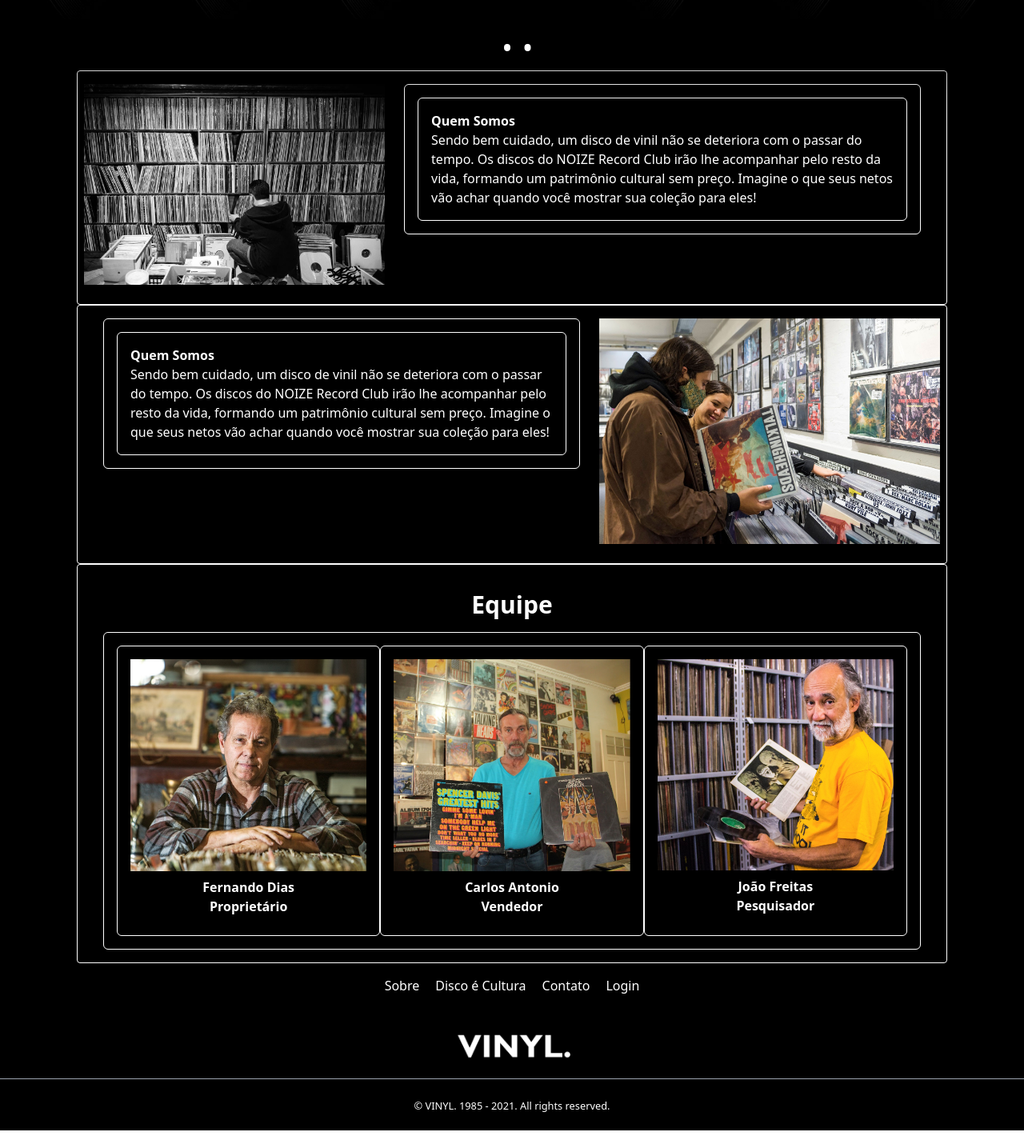
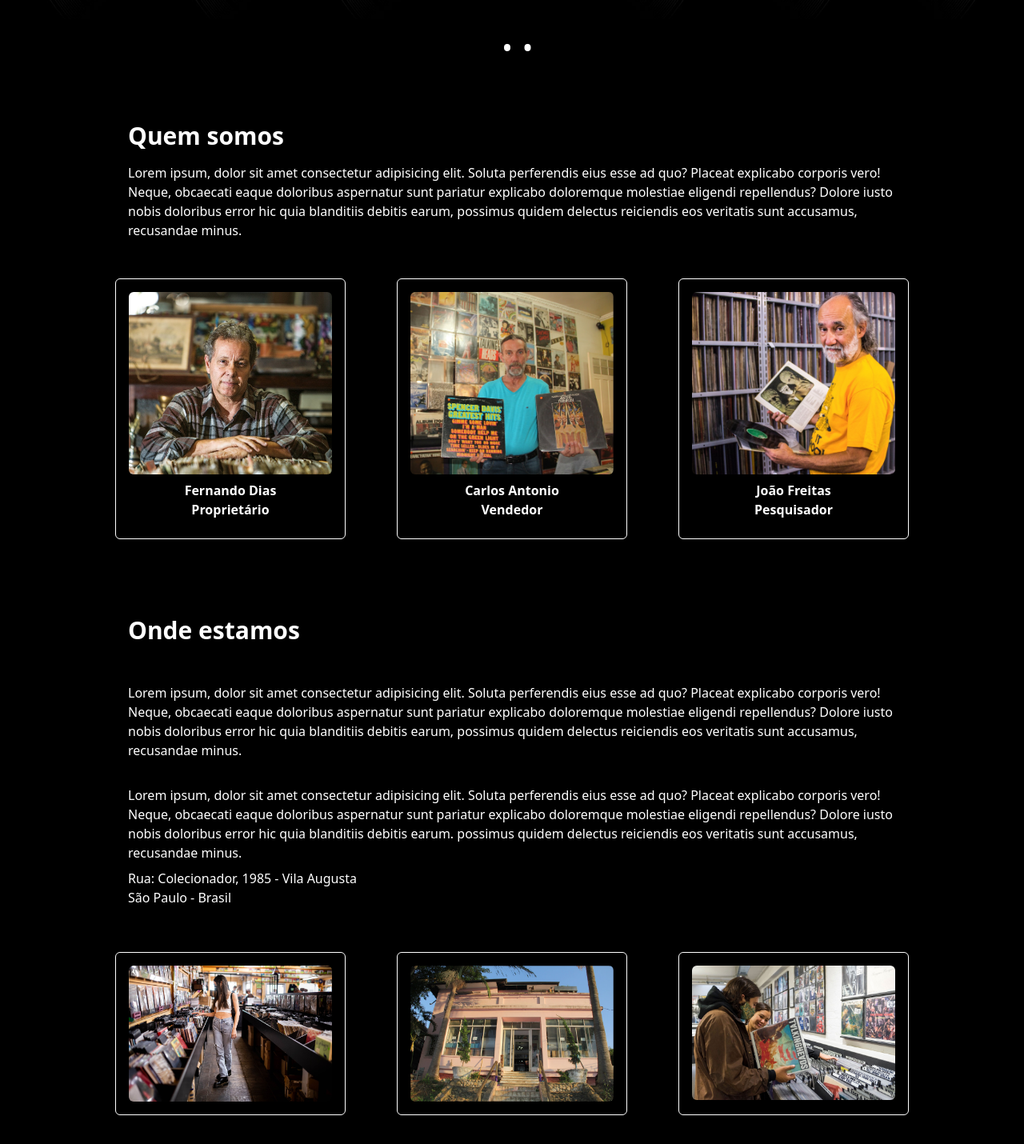
Before and after one commit to RaquelBennington/fatec-projeto-integrador-II-vinyl, a Nuxt app: page /sobre in a window 1280 px wide. Shown: the part 400-1830 px from the top of the page at 80% size. Built offline with nearby package versions, Linux system fonts and the light colour scheme.

Commit message:
alterações-001

```diff
--- a/components/Footer.vue
+++ b/components/Footer.vue
@@ -7,22 +7,22 @@
         >
           <nuxt-link
             to="/sobre"
-            class="text-base font-medium text-white hover:text-blue-500"
+            class="text-base font-medium text-white hover:text-gray-500"
             >Sobre</nuxt-link
           >
           <nuxt-link
             to="/cultura"
-            class="text-base font-medium text-white hover:text-blue-500"
+            class="text-base font-medium text-white hover:text-gray-500"
             >Disco é Cultura</nuxt-link
           >
           <nuxt-link
             to="/contato"
-            class="text-base font-medium text-white hover:text-blue-500"
+            class="text-base font-medium text-white hover:text-gray-500"
             >Contato</nuxt-link
           >
           <nuxt-link
             to="/login"
-            class="text-base font-medium text-white hover:text-blue-500"
+            class="text-base font-medium text-white hover:text-gray-500"
             >Login</nuxt-link
           >
         </div>
--- a/components/Navbar-categorias.vue
+++ b/components/Navbar-categorias.vue
@@ -5,33 +5,33 @@
     >
       <nuxt-link
         to="/sobre"
-        class="text-base font-medium text-white hover:text-blue-500"
+        class="text-base font-medium text-white hover:text-gray-500"
         >Discos</nuxt-link
       >
       <nuxt-link
         to="/artistas"
-        class="text-base font-medium text-white hover:text-blue-500"
+        class="text-base font-medium text-white hover:text-gray-500"
         >Brasilidades</nuxt-link
       >
       <nuxt-link
         to="/artistas"
-        class="text-base font-medium text-white hover:text-blue-500"
-        >Soul</nuxt-link
+        class="text-base font-medium text-white hover:text-gray-500"
+        >Funk</nuxt-link
       >
       <nuxt-link
         to="/discos"
-        class="text-base font-medium text-white hover:text-blue-500"
-        >Funk</nuxt-link
-      >
-      <nuxt-link
-        to="/contato"
-        class="text-base font-medium text-white hover:text-blue-500"
+        class="text-base font-medium text-white hover:text-gray-500"
         >Jazz</nuxt-link
       >
       <nuxt-link
         to="/contato"
-        class="text-base font-medium text-white hover:text-blue-500"
-        >Roupas e Acessórios</nuxt-link
+        class="text-base font-medium text-white hover:text-gray-500"
+        >Rock</nuxt-link
+      >
+      <nuxt-link
+        to="/contato"
+        class="text-base font-medium text-white hover:text-gray-500"
+        >Soul</nuxt-link
       >
     </div>
   </div>
--- a/components/Navbar.vue
+++ b/components/Navbar.vue
@@ -34,11 +34,11 @@
         </div>
 
         <nav class="hidden md:flex space-x-10 text-white bg-black">
-          <nuxt-link to="/sobre" class="text-base font-medium text-white hover:text-blue-500">Sobre</nuxt-link>
-          <nuxt-link to="/cultura" class="text-base font-medium text-white hover:text-blue-500">Disco é cultura</nuxt-link>
-          <nuxt-link to="/contato" class="text-base font-medium text-white hover:text-blue-500">Contato</nuxt-link>
-          <nuxt-link to="/login" class="text-base font-medium text-white hover:text-blue-500"><Icon-login/></nuxt-link>
-          <nuxt-link to="/carrinho" class="text-base font-medium text-white hover:text-blue-500"><Icon-shop/></nuxt-link>
+          <nuxt-link to="/sobre" class="text-base font-medium text-white hover:text-gray-500">Sobre</nuxt-link>
+          <nuxt-link to="/cultura" class="text-base font-medium text-white hover:text-gray-500">Disco é cultura</nuxt-link>
+          <nuxt-link to="/contato" class="text-base font-medium text-white hover:text-gray-500">Contato</nuxt-link>
+          <nuxt-link to="/login" class="text-base font-medium text-white hover:text-gray-500"><Icon-login/></nuxt-link>
+          <nuxt-link to="/carrinho" class="text-base font-medium text-white hover:text-gray-500"><Icon-shop/></nuxt-link>
         </nav>
 
       </div>
--- a/components/Section-cultura.vue
+++ b/components/Section-cultura.vue
@@ -3,47 +3,11 @@
     class="flex items-center w-screen min-h-screen bg-black"
     style="font-family: 'Muli', sans-serif"
   >
-    <div class="container ml-auto mr-auto flex flex-wrap items-start">
+    <div class="container ml-auto mr-auto flex flex-wrap items-start  space-x-16">
       <div class="w-full pl-5 lg:pl-2 mb-4 mt-4">
-        <h1 class="text-3xl lg:text-4xl text-gray-700 font-extrabold">
-          Destaque
+        <h1 class="text-3xl lg:text-4xl text-gray-500 font-extrabold py-4">
+          Disco é Cultura
         </h1>
-      </div>
-      <div
-        class="w-full md:w-1/4 lg:w-1/8 pl-10 pr-10 mb-20 lg:pl-2 lg:pr-2 w-20"
-      >
-        <div
-          class="bg-black rounded m-h-64 p-2 hover:shadow-xl border-white border border-t border-b border-r"
-        >
-          <figure class="mb-2">
-            <img
-              src="~/assets/Deejay/dj-marky-001.jpg"
-              alt=""
-              class="h-64 ml-auto mr-auto"
-            />
-          </figure>
-
-          <div
-            class="rounded p-2 p-10 bg-white flex flex-col border-black border border-t border-b border-r"
-          >
-            <div>
-              <h5 class="text-black text-2 font-bold leading-none">DJ Marky</h5>
-              <p class="text-base text-gray-600 leading-none py-2">
-                Lorem ipsum dolor sit amet consectetur adipisicing elit. Minima
-                officiis fuga consectetur at assumenda.
-              </p>
-            </div>
-            <div class="flex items-center">
-              <button
-                class="rounded-full text-white hover:text-black focus:outline-none w-10 h-10 flex ml-auto transition duration-200 py-2"
-              >
-                <div>
-                  <Icon-twitch />
-                </div>
-              </button>
-            </div>
-          </div>
-        </div>
       </div>
 
       <div
@@ -66,7 +30,9 @@
             <div>
               <h5 class="text-black text-2 font-bold leading-none">DJ Nuts</h5>
               <p class="text-base text-gray-600 leading-none">
-               Lorem ipsum dolor sit amet consectetur adipisicing elit. Minima officiis fuga consectetur at assumenda.</p>
+                Lorem ipsum dolor sit amet consectetur adipisicing elit. Minima
+                officiis fuga consectetur at assumenda.
+              </p>
             </div>
             <div class="flex items-center">
               <button
@@ -101,7 +67,9 @@
             <div>
               <h5 class="text-black text-2 font-bold leading-none">DJ Marky</h5>
               <p class="text-base text-gray-600 leading-none">
-               Lorem ipsum dolor sit amet consectetur adipisicing elit. Minima officiis fuga consectetur at assumenda.</p>
+                Lorem ipsum dolor sit amet consectetur adipisicing elit. Minima
+                officiis fuga consectetur at assumenda.
+              </p>
             </div>
             <div class="flex items-center">
               <button
@@ -154,5 +122,4 @@
       </div>
     </div>
   </div>
-
 </template>
--- a/components/Sobre-section.vue
+++ b/components/Sobre-section.vue
@@ -1,94 +1,31 @@
 <template>
   <section class="px-24 bg-black">
     <article>
-      <div
-        class="bg-black rounded m-h-54 p-2 border-white border border-t border-b border-r py-4 flex"
-      >
-        <div class="mb-2">
-          <img
-            class="w-140 ml-auto mr-auto"
-            src="~/assets/Sobre/sobre-loja-07.jpg"
-            alt=""
-          />
-        </div>
-
+      <div class="bg-black rounded m-h-54 p-2 border-white py-4">
         <div class="px-6 bg-black">
-          <div
-            class="rounded-md p-4 bg-black flex flex-col border-white border border-t border-b border-r"
-          >
-            <div
-              class="rounded-md p-4 bg-black flex flex-col border-white border border-t border-b border-r"
-            >
-              <h2 class="text-white font-bold">Quem Somos</h2>
-              <p class="text-white">
-                Sendo bem cuidado, um disco de vinil não se deteriora com o
-                passar do tempo. Os discos do NOIZE Record Club irão lhe
-                acompanhar pelo resto da vida, formando um patrimônio cultural
-                sem preço. Imagine o que seus netos vão achar quando você
-                mostrar sua coleção para eles!
-              </p>
-            </div>
+          <div class="rounded-md p-8 bg-black flex flex-col">
+            <h1 class="text-3xl text-white font-bold py-4">Quem somos</h1>
+            <p class="text-white">
+              Lorem ipsum, dolor sit amet consectetur adipisicing elit. Soluta
+              perferendis eius esse ad quo? Placeat explicabo corporis vero!
+              Neque, obcaecati eaque doloribus aspernatur sunt pariatur
+              explicabo doloremque molestiae eligendi repellendus? Dolore iusto
+              nobis doloribus error hic quia blanditiis debitis earum, possimus
+              quidem delectus reiciendis eos veritatis sunt accusamus,
+              recusandae minus.
+            </p>
           </div>
-        </div>
-      </div>
-    </article>
-
-    <article>
-      <div
-        class="bg-black rounded m-h-54 p-2 border-white border border-t border-b border-r py-4 flex"
-      >
-        <div class="px-6 bg-black">
-          <div
-            class="rounded-md p-4 bg-black flex flex-col border-white border border-t border-b border-r"
-          >
-            <div
-              class="rounded-md p-4 bg-black flex flex-col border-white border border-t border-b border-r"
-            >
-              <h2 class="text-white font-bold">Quem Somos</h2>
-              <p class="text-white">
-                Sendo bem cuidado, um disco de vinil não se deteriora com o
-                passar do tempo. Os discos do NOIZE Record Club irão lhe
-                acompanhar pelo resto da vida, formando um patrimônio cultural
-                sem preço. Imagine o que seus netos vão achar quando você
-                mostrar sua coleção para eles!
-              </p>
-            </div>
-          </div>
-        </div>
-
-        <div class="mb-2">
-          <img
-            class="w-140 ml-auto mr-auto"
-            src="~/assets/Sobre/sobre-loja-02.jpg"
-            alt=""
-          />
-        </div>
-      </div>
-    </article>
-
-    <article>
-      <div
-        class="bg-black rounded m-h-54 p-2 border-white border border-t border-b border-r py-4 flex justify-between items-center"
-      >
-        <div class="px-6 bg-black">
-            <h1 class="text-white text-3xl font-bold text-center py-4">
-                  Equipe
-                </h1>
-          <div
-            class="rounded-md p-4 bg-black flex border-white border border-t border-b border-r flex"
-          >
+          <div class="rounded-md p-4 bg-black flex space-x-16">
             <div
               class="rounded-md p-4 bg-black flex flex-col border-white border border-t border-b border-r"
             >
               <img
-                class="w-80 ml-auto mr-auto"
+                class="w-80 ml-auto mr-auto rounded-md"
                 src="~/assets/Equipe/equipe_001.jpeg"
                 alt=""
               />
               <div class="flex-col py-2">
-                <h2 class="text-white font-bold text-center">
-                  Fernando Dias
-                </h2>
+                <h2 class="text-white font-bold text-center">Fernando Dias</h2>
                 <p class="text-white font-bold text-center">Proprietário</p>
               </div>
             </div>
@@ -97,14 +34,12 @@
               class="rounded-md p-4 bg-black flex flex-col border-white border border-t border-b border-r"
             >
               <img
-                class="w-80 ml-auto mr-auto"
+                class="w-80 ml-auto mr-auto rounded-md"
                 src="~/assets/Equipe/equipe_002.jpeg"
                 alt=""
               />
               <div class="flex-col py-2">
-                <h2 class="text-white font-bold text-center">
-                  Carlos Antonio
-                </h2>
+                <h2 class="text-white font-bold text-center">Carlos Antonio</h2>
                 <p class="text-white font-bold text-center">Vendedor</p>
               </div>
             </div>
@@ -113,17 +48,76 @@
               class="rounded-md p-4 bg-black flex flex-col border-white border border-t border-b border-r"
             >
               <img
-                class="w-80 ml-auto mr-auto"
+                class="w-80 ml-auto mr-auto rounded-md"
                 src="~/assets/Equipe/equipe_003.jpeg"
                 alt=""
               />
-               <div class="flex-col py-2">
-                <h2 class="text-white font-bold text-center">
-                  João Freitas
-                </h2>
+              <div class="flex-col py-2">
+                <h2 class="text-white font-bold text-center">João Freitas</h2>
                 <p class="text-white font-bold text-center">Pesquisador</p>
               </div>
             </div>
+          </div>
+        </div>
+      </div>
+    </article>
+
+    <article>
+      <div class="bg-black rounded m-h-54 p-2 border-white py-4">
+        <div class="px-6 bg-black">
+          <div class="rounded-md p-8 bg-black flex flex-col">
+            <h1 class="text-3xl text-white font-bold py-4">Onde estamos</h1>
+            <p class="text-white py-8">
+              Lorem ipsum, dolor sit amet consectetur adipisicing elit. Soluta
+              perferendis eius esse ad quo? Placeat explicabo corporis vero!
+              Neque, obcaecati eaque doloribus aspernatur sunt pariatur
+              explicabo doloremque molestiae eligendi repellendus? Dolore iusto
+              nobis doloribus error hic quia blanditiis debitis earum, possimus
+              quidem delectus reiciendis eos veritatis sunt accusamus,
+              recusandae minus.
+            </p>
+
+            <p class="text-white">
+              Lorem ipsum, dolor sit amet consectetur adipisicing elit. Soluta
+              perferendis eius esse ad quo? Placeat explicabo corporis vero!
+              Neque, obcaecati eaque doloribus aspernatur sunt pariatur
+              explicabo doloremque molestiae eligendi repellendus? Dolore iusto
+              nobis doloribus error hic quia blanditiis debitis earum. possimus quidem delectus reiciendis eos veritatis sunt accusamus, recusandae minus.
+            </p>
+            <p class="text-white text-bold py-2" >
+              Rua: Colecionador, 1985 - Vila Augusta
+              <br>São Paulo - Brasil<br>
+            </p>
+          </div>
+          <div class="rounded-md p-4 bg-black flex space-x-16">
+            <div
+              class="rounded-md p-4 bg-black flex flex-col border-white border border-t border-b border-r"
+            >
+              <img
+                class="w-80 ml-auto mr-auto rounded-md"
+                src="~/assets/Sobre/sobre-loja-03.jpg"
+                alt=""
+              />
+            </div>
+
+            <div
+              class="rounded-md p-4 bg-black flex flex-col border-white border border-t border-b border-r"
+            >
+              <img
+                class="w-80 ml-auto mr-auto rounded-md"
+                src="~/assets/Sobre/sobre-loja-10.jpg"
+                alt=""
+              />
+            </div>
+
+            <div
+              class="rounded-md p-4 bg-black flex flex-col border-white border border-t border-b border-r"
+            >
+              <img
+                class="w-80 ml-auto mr-auto rounded-md"
+                src="~/assets/Sobre/sobre-loja-02.jpg"
+                alt=""
+              />
             </div>
           </div>
         </div>
```
Also changed, not shown: assets/Sobre/black.png (added). Lines whose indentation alone changed are shown as unchanged.
